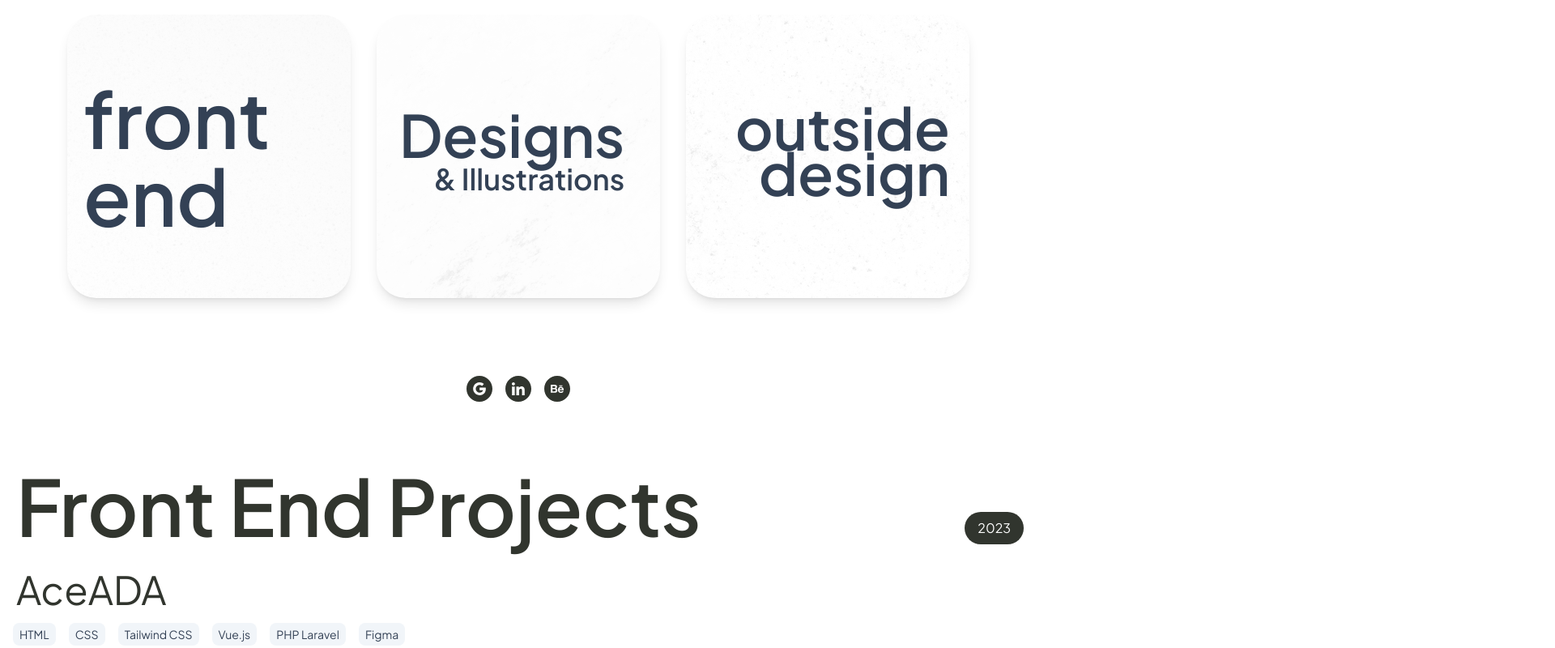
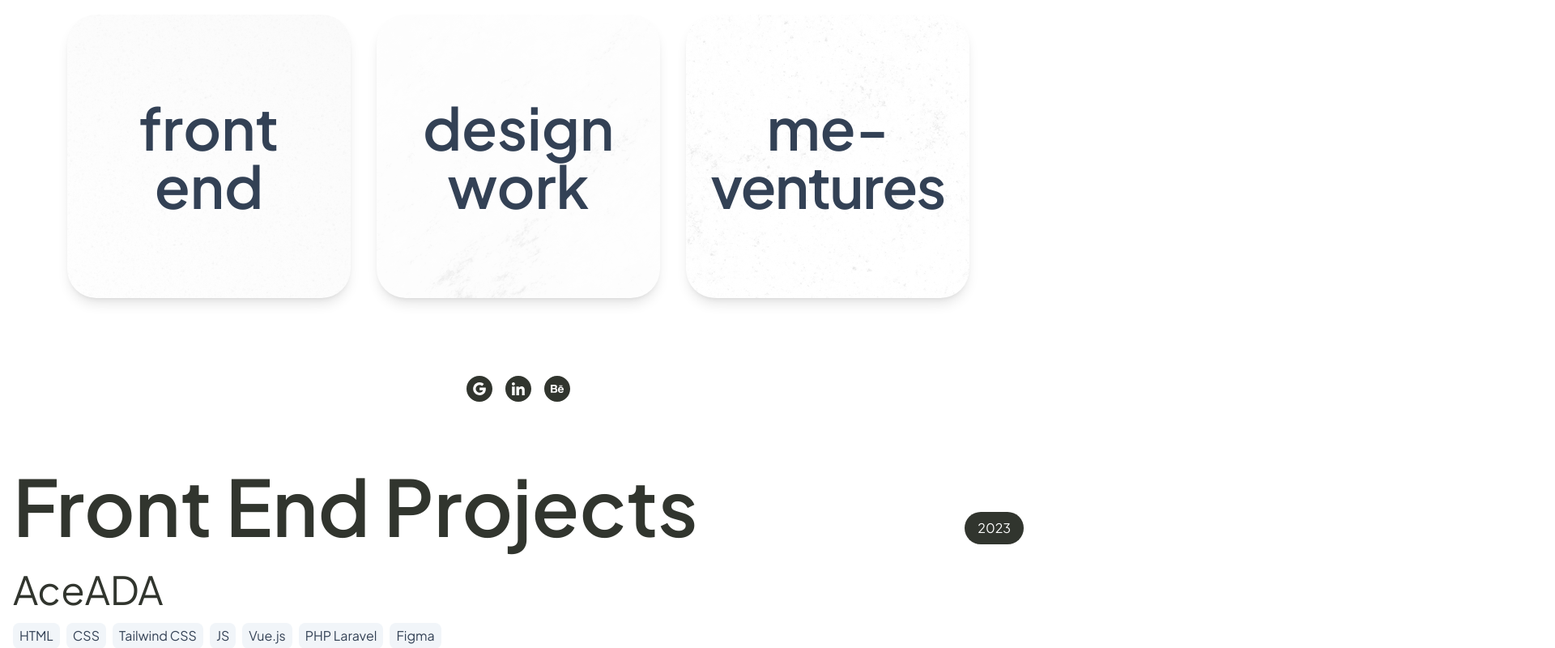
Before and after one commit to vernamanzano/My-Portfolio, a Vue app: page / in a window 1280 px wide. Shown: the part 340-1140 px from the top of the page at 81% size, 1920 px wide, since content can reach past the window. Built offline with nearby package versions, Linux system fonts and the light colour scheme; what vue3-particles would draw is missing.

Commit message:
contact page

```diff
--- /dev/null
+++ b/src/components/DesignWork.vue
@@ -0,0 +1,22 @@
+<script setup>
+</script>
+
+<template>
+    <div id="design-work-section" class="pt-20 space-y-4 text-dark-charcoal">
+        <div class="flex items-end justify-between mb-8">
+            <h2 class="text-5xl md:text-8xl font-semibold text-dark-charcoal">
+                Design <br class="flex md:hidden"> Work
+            </h2>
+            <div class="bg-dark-charcoal text-white rounded-full px-4 py-2 mb-1">
+                2023 - 2022
+            </div>
+        </div>
+
+        <div class="space-y-2 md:space-y-6">
+            <div class="text-3xl md:text-5xl"> A glimpse of my graphic design projects </div>
+        </div>
+    </div>
+</template>
+
+<style scoped>
+</style>
--- a/src/components/FrontEnd.vue
+++ b/src/components/FrontEnd.vue
@@ -4,7 +4,7 @@
 <template>
     <div id="front-end-section" class="pt-20 space-y-4 text-dark-charcoal">
         <div class="flex items-end justify-between mb-8">
-            <h2 class="text-6xl md:text-8xl font-semibold text-dark-charcoal pl-1">
+            <h2 class="text-5xl md:text-8xl font-semibold text-dark-charcoal">
                 Front End Projects
             </h2>
             <p class="bg-dark-charcoal text-white rounded-full px-4 py-2">
@@ -14,8 +14,8 @@
 
         <div>
             <div class="space-y-4">
-                <a href="https://aceada.com/" class="text-5xl pl-1"> AceADA </a>
-                <ul class="flex text-sm md:text-regular space-x-2 md:space-x-4">
+                <a href="https://aceada.com/" class="text-3xl md:text-5xl"> AceADA </a>
+                <ul class="flex flex-wrap gap-2">
                     <li class="skill">
                         HTML
                     </li>
@@ -24,6 +24,9 @@
                     </li>
                     <li class="skill">
                         Tailwind CSS
+                    </li>
+                    <li class="skill">
+                        JS
                     </li>
                     <li class="skill">
                         Vue.js
@@ -35,7 +38,7 @@
                         Figma
                     </li>
                 </ul>
-                <ul class="list-disc pl-5 lg:w-1/2 text-sm space-y-2">
+                <ul class="list-disc pl-5 lg:w-1/2 space-y-2">
                     <li>
                         Enhanced an inclusive accessibility application, enabling dynamic website adjustments to cater to diverse user needs, including enhanced focus, voice commands, screen reader, and other features.
                     </li>
@@ -52,8 +55,8 @@
 
         <div class="py-8">
             <div class="space-y-4">
-                <a href="https://easyhire.app/" target="_blank" class="text-5xl"> EasyHire </a>
-                <ul class="flex text-sm md:text-regular space-x-2 md:space-x-4">
+                <a href="https://easyhire.app/" target="_blank" class="text-3xl md:text-5xl"> EasyHire </a>
+                <ul class="flex flex-wrap gap-2">
                     <li class="skill">
                         HTML
                     </li>
@@ -73,7 +76,7 @@
                         Figma
                     </li>
                 </ul>
-                <ul class="list-disc pl-5 lg:w-1/2 text-sm space-y-2">
+                <ul class="list-disc pl-5 lg:w-1/2 space-y-2">
                     <li>
                         Designed and developed an employment website for candidates and employers
                     </li>
@@ -90,8 +93,8 @@
 
         <div>
             <div class="space-y-4">
-                <a href="https://restock.legacyseller.com/" class="text-5xl"> Legacy Restock </a>
-                <ul class="flex text-sm md:text-regular space-x-2 md:space-x-4">
+                <a href="https://restock.legacyseller.com/" class="text-3xl md:text-5xl"> Legacy Restock </a>
+                <ul class="flex flex-wrap gap-2">
                     <li class="skill">
                         HTML
                     </li>
@@ -111,7 +114,7 @@
                         Figma
                     </li>
                 </ul>
-                <ul class="list-disc pl-5 lg:w-1/2 text-sm space-y-2">
+                <ul class="list-disc pl-5 lg:w-1/2 space-y-2">
                     <li>
                         Developed webpages serving sellers to efficiently manage and replenish their Amazon inventory
                     </li>
--- a/src/components/Designs.vue
+++ b/src/components/MeVentures.vue
@@ -2,12 +2,12 @@
 </script>
 
 <template>
-    <div id="designs-section" class="pt-20 space-y-4 text-dark-charcoal">
+    <div id="me-ventures-section" class="pt-20 space-y-4 text-dark-charcoal">
         <div class="flex items-end justify-between mb-8">
             <h2 class="text-5xl md:text-8xl font-semibold text-dark-charcoal">
-                Designs and Illustrations
+                Me- <br class="flex md:hidden"> ventures
             </h2>
-            <div class="bg-dark-charcoal text-white rounded-full pl-4 pr-3 py-2">
+            <div class="bg-dark-charcoal text-white rounded-full pl-4 pr-3 py-2 mb-1">
                 <span class="flex gap-2">
                     2023
                     <svg width="20" xmlns="http://www.w3.org/2000/svg" viewBox="0 0 24 24"><path d="M19,6.41L17.59,5L7,15.59V9H5V19H15V17H8.41L19,6.41Z" fill="white"/></svg>
@@ -16,16 +16,16 @@
         </div>
 
         <div class="space-y-2 md:space-y-6">
-            <div class="grid grid-cols-4 gap-2 md:gap-6">
-                <img class="design-img col-span-full md:col-span-3 bg-slate-200" src="../assets\images\coc-magazine.png" alt="">
-                <div class="hidden md:grid space-y-2 md:space-y-6">
-                    <img class="h-auto max-w-full design-img" src="../assets\images\youll-be-safe-here-1.jpg" alt="">
-                    <img class="h-auto max-w-full design-img" src="../assets/images/youll-be-safe-here-2.png" alt="">
-                </div>
+            <div class="text-3xl md:text-5xl"> Gallery of Personal Projects </div>
+            <div class="grid grid-cols-3 gap-2 md:gap-6">
+                <img class="design-img col-span-3" src="../assets\images\coc-magazine.png" alt="">
                 <img class="design-img" src="../assets\images\kabataan-alert.png" alt="">
                 <img class="design-img" src="../assets\images\alert-breaking.png" alt="">
                 <img class="design-img" src="../assets\images\kiloskabataanbumoto.png" alt="">
-                <img class="design-img" src="../assets\images\legacy-restock-modal.png" alt="">
+            </div>
+            <div class="flex space-y-2 md:space-y-6">
+                <img class="h-auto max-w-full design-img" src="../assets\images\youll-be-safe-here-1.jpg" alt="">
+                <img class="h-auto max-w-full design-img" src="../assets/images/youll-be-safe-here-2.png" alt="">
             </div>
             <div class="grid grid-cols-12 gap-2 md:gap-6">
                 <img class="design-img col-span-12 md:col-span-9" src="../assets\images\web-design-great-meetings.png" alt="">
@@ -51,10 +51,11 @@
     box-shadow: 0 10px 15px -3px rgb(0 0 0 / 0.1), 0 4px 6px -4px rgb(0 0 0 / 0.1);
 }
 
-.design-img:hover{
+
+/* .design-img:hover{
     transform: scale(1.1);
     box-shadow: 0 20px 25px -5px rgb(0 0 0 / 0.1), 0 8px 10px -6px rgb(0 0 0 / 0.1);
-}
+} */
 
 @media only screen and (max-width: 1024px) {
     .design-img {
--- a/src/components/SiteNavigation.vue
+++ b/src/components/SiteNavigation.vue
@@ -1,10 +1,10 @@
 <template>
-    <header class="z-50 bg-white/90 flex flex-col md:flex-row items-center justify-between font-Jakarta font-semibold sticky top-0 text-dark-charcoal">
+    <header class="z-50 bg-white/90 flex flex-col md:flex-row items-center justify-between font-Jakarta font-semibold sticky top-0 text-dark-charcoal px-4">
         <div class="w-1/3">
             <img class="header-image mx-auto md:mx-0" src="../assets/images/my_baby_white.png">
         </div>
 
-        <nav class="dark:bg-dark-charcoal w-1/3 p-2">
+        <nav class="w-1/3 p-2">
             <div class="flex items-center justify-center text-dark-charcoal capitalize font-bold dark:text-white">
                 <a id="nav-projects" href="/" class="border-b-2 border-transparent hover:text-gray-800 dark:hover:text-gray-200 hover:border-slate-700 mx-1.5 sm:mx-6">Projects</a>
 
--- a/src/router/index.js
+++ b/src/router/index.js
@@ -1,6 +1,7 @@
 import { createRouter, createWebHistory } from 'vue-router'
 import HomeView from '../views/HomeView.vue'
 import AboutView from '../views/AboutView.vue'
+import ContactView from '../views/ContactView.vue'
 
 const router = createRouter({
   history: createWebHistory(import.meta.env.BASE_URL),
@@ -15,6 +16,11 @@ const router = createRouter({
       name: 'about',
       component: AboutView
     },
+    {
+      path: '/contact',
+      name: 'contact',
+      component: ContactView
+    },
   ]
 })
 
--- a/src/views/AboutView.vue
+++ b/src/views/AboutView.vue
@@ -7,7 +7,7 @@
             I can learn anything. <br class="block md:hidden"> I can know anything. <br class="block md:hidden"> I can be anything.
         </header>
 
-        <div class="grid grid-none lg:grid-cols-3 gap-8 lg:gap-32 my-20 text-xl">
+        <div class="grid grid-none lg:grid-cols-3 gap-8 xl:gap-32 my-20 text-xl">
             <div class="space-y-8">
                 <p>
                     Hi, my name is Verna and that quote above is what keeps me going.
@@ -75,7 +75,7 @@
             </div>
         </div>
 
-        <div class="lg:w-2/3">
+        <div class="xl:w-2/3">
             <ul class="flex flex-wrap text-sm md:text-regular">
                 <li class="skill">
                     HTML
--- /dev/null
+++ b/src/views/ContactView.vue
@@ -0,0 +1,33 @@
+<script setup>
+</script>
+
+<template>
+    <main class="min-h-screen flex justify-center self-center items-center font-Jakarta container space-y-6 px-4 text-dark-charcoal text-center">
+        <div class="mb-32">
+            <div class="space-y-2">
+                <h1 class="text-7xl lg:text-8xl font-bold">
+                    Hello, world!
+                </h1>
+                <h2 class="text-3xl md:text-5xl">
+                    Share your excitement with me.
+                </h2>
+            </div>
+            <div class="mt-16 space-y-1">
+                <div class="flex justify-center items-center space-x-1">
+                    <svg width="20" xmlns="http://www.w3.org/2000/svg" viewBox="0 0 24 24"><title>email-open-heart-outline</title><path d="M10 9C8.9 9 8 9.92 8 11.05C8 11.62 8.22 12.12 8.59 12.5L12 16L15.42 12.5C15.78 12.13 16 11.61 16 11.05C16 9.92 15.1 9 14 9C13.46 9 12.95 9.23 12.59 9.6L12 10.2L11.42 9.61C11.05 9.23 10.54 9 10 9M12 .64L21.03 6.29C21.61 6.64 22 7.27 22 8V18C22 19.1 21.1 20 20 20H4C2.9 20 2 19.1 2 18V8C2 7.27 2.39 6.64 2.97 6.29L12 .64M4 10V18H20V10L18 11.25C18 11.19 18 11.12 18 11.05C18 10.5 17.88 9.95 17.67 9.45L20 8L12 3L4 8L6.33 9.45C6.12 9.95 6 10.5 6 11.05C6 11.12 6 11.19 6 11.25L4 10Z" /></svg>
+                    <a href="https://mail.google.com/mail/u/1/?view=cm&fs=1&to=manzano.vernalyn@gmail.com&tf=1" target="_blank">
+                        manzano.vernalyn@gmail.com
+                    </a>
+                </div>
+
+                <div class="flex justify-center items-center space-x-2">
+                    <svg width="20" xmlns="http://www.w3.org/2000/svg" viewBox="0 0 24 24"><title>map-marker-outline</title><path d="M12,6.5A2.5,2.5 0 0,1 14.5,9A2.5,2.5 0 0,1 12,11.5A2.5,2.5 0 0,1 9.5,9A2.5,2.5 0 0,1 12,6.5M12,2A7,7 0 0,1 19,9C19,14.25 12,22 12,22C12,22 5,14.25 5,9A7,7 0 0,1 12,2M12,4A5,5 0 0,0 7,9C7,10 7,12 12,18.71C17,12 17,10 17,9A5,5 0 0,0 12,4Z" /></svg>
+                    Philippines
+                </div>
+            </div>
+        </div>
+    </main>
+</template>
+
+<style scoped>
+</style>
--- a/src/views/HomeView.vue
+++ b/src/views/HomeView.vue
@@ -1,39 +1,36 @@
 <script setup>
   import FrontEnd from '../components/FrontEnd.vue';
-  import Designs from '../components/Designs.vue';
+  import MeVentures from '../components/MeVentures.vue';
+  import DesignWork from '../components/DesignWork.vue';
 </script>
 
 <template>
-  <main class="font-Jakarta container my-16 md:my-20">
+  <main class="font-Jakarta container mt-10 mb-16 md:my-20">
     <div class=" text-dark-charcoal dark:text-white text-center space-y-4">
       <h1 class="text-5xl md:text-8xl font-bold"> Hi, I'm Verna.</h1>
-      <p class="text-lg md:text-2xl font-Jakarta">
+      <p class="text-md md:text-2xl font-Jakarta">
         I make ideas visible through code and design.
       </p>
     </div>
 
-    <div class="flex flex-col md:flex-row justify-center items-center gap-8 md:gap-8 my-8 md:my-16 text-slate-700 font-semibold">
-      <div class="project-card frontend-card shadow-lg flex justify-start items-center pl-5">
-        <a href="#front-end-section">
-          <h2 class="text-8xl">
-            front<br>end
-          </h2>
-        </a>
-      </div>
-      <div class="project-card graphic-card shadow-lg flex justify-center items-center text-end pr-4">
-        <a href="#designs-section">
-          <h2 class="text-7xl leading-10 my-28">
-            <span>Designs</span><br>
-            <span class="text-4xl">& Illustrations</span>
-          </h2>
-        </a>
-      </div>
-      <div class="project-card uiux-card shadow-lg flex justify-end items-center p-6">
-        <h2 class="text-end text-7xl leading-10 my-28">
-          <span>outside</span><br>
-          <span class="text-7xl">design</span>
+    <div class="flex flex-col lg:flex-row justify-center items-center gap-4 lg:gap-6 xl:gap-8 my-8 md:my-16 text-slate-700 font-semibold">
+      <a href="#front-end-section" class="project-card frontend-card">
+        <h2 class="text-6xl md:text-7xl">
+          front<br>end
         </h2>
-      </div>
+      </a>
+      <a href="#design-work-section" class="project-card graphic-card">
+        <h2 class="text-6xl md:text-7xl">
+          <span>design</span><br>
+          <span>work</span>
+        </h2>
+      </a>
+      <a href="#me-ventures-section" class="project-card me-ventures-card">
+        <h2 class="text-6xl md:text-7xl">
+          <span>me-</span><br>
+          <span class="tracking-tight">ventures</span>
+        </h2>
+      </a>
     </div>
 
     <div class="flex justify-center gap-4 pt-8">
@@ -59,7 +56,8 @@
 
     <div class="px-4">
       <FrontEnd />
-      <Designs />
+      <DesignWork />
+      <MeVentures />
     </div>
 
   </main>
@@ -71,15 +69,28 @@
     height: 70px;
   }
   .project-card {
+    display: flex;
+    justify-content: center;
+    align-items: center;
+    text-align: center;
     height: 350px;
     width: 350px;
     border-radius: 36px;
     background-size: cover;
     background: white;
+    box-shadow: 0 10px 15px -3px rgb(0 0 0 / 0.1), 0 4px 6px -4px rgb(0 0 0 / 0.1);
     transition-property: all;
     transition-timing-function: cubic-bezier(0.4, 0, 0.2, 1);
     transition-duration: 150ms;
   }
+
+  @media only screen and (max-width: 768px) {
+    .project-card {
+      max-height: 200px;
+      max-width: 300px;
+    }
+  }
+
   .project-card:hover{
     transform: scale(1.1);
     background-color: rgb(241 245 249);
@@ -90,7 +101,7 @@
   .graphic-card {
     background-image: url("../assets/images/Texture_2.png");
   }
-  .uiux-card {
+  .me-ventures-card {
     background-image: url("../assets/images/Texture_3.png");
   }
 </style>
```
